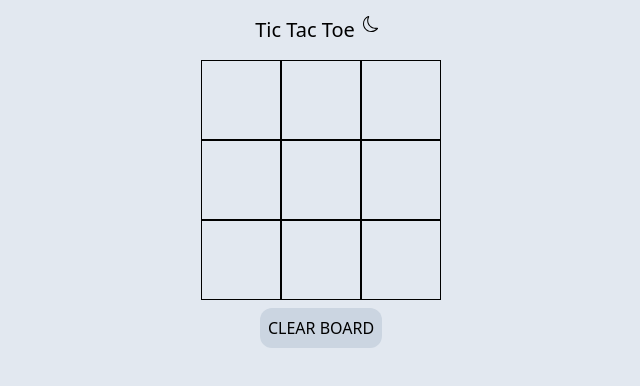
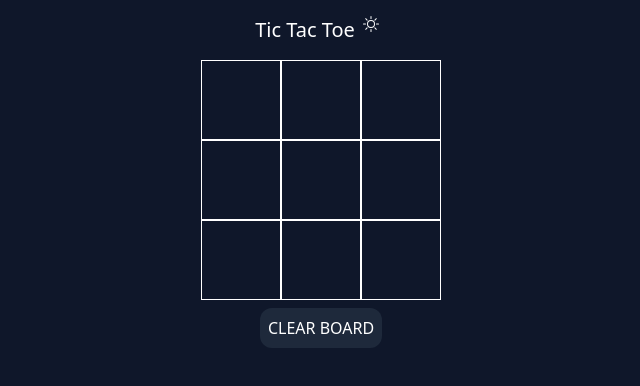
Before and after one commit to ricardomaharaj/TicTacToe, a React (Create React App) app: page / in a window 1280 px wide. Shown: the top 386 px of the page, without its empty margins (319-959 px from the left). Built offline with nearby package versions, Linux system fonts and the light colour scheme.

Commit message:
cleanup row and col render + theme checking

```diff
--- a/public/index.html
+++ b/public/index.html
@@ -1,5 +1,5 @@
 <!DOCTYPE html>
-<html lang="en">
+<html lang="en" class="dark">
     <head>
         <meta charset="utf-8" />
         <meta name="viewport" content="width=device-width, initial-scale=1" />
--- a/src/App.tsx
+++ b/src/App.tsx
@@ -3,7 +3,7 @@ import { MOON, SUN } from './const'
 
 export function App() {
     let [theme, setTheme] = useState(
-        localStorage?.theme === 'dark' ? 'dark' : 'light'
+        localStorage?.theme ? localStorage.theme : 'dark'
     )
 
     document.querySelector('html')!.className = theme
@@ -27,9 +27,10 @@ export function App() {
         }
     }
 
+    const rows = ['a', 'b', 'c']
+    const cols = [1, 2, 3]
+
     let clearBoard = () => {
-        let rows = ['a', 'b', 'c']
-        let cols = [1, 2, 3]
         rows.forEach((row) => {
             cols.forEach((col) => {
                 document.querySelector(`#${row}${col}`)!.innerHTML = ''
@@ -47,9 +48,9 @@ export function App() {
                     </span>
                 </div>
                 <div className='col self-center'>
-                    {['a', 'b', 'c'].map((row, rowNum) => (
+                    {rows.map((row, rowNum) => (
                         <div className='row' key={rowNum}>
-                            {[1, 2, 3].map((col, colNum) => (
+                            {cols.map((col, colNum) => (
                                 <div
                                     className='cell'
                                     key={colNum}
```
